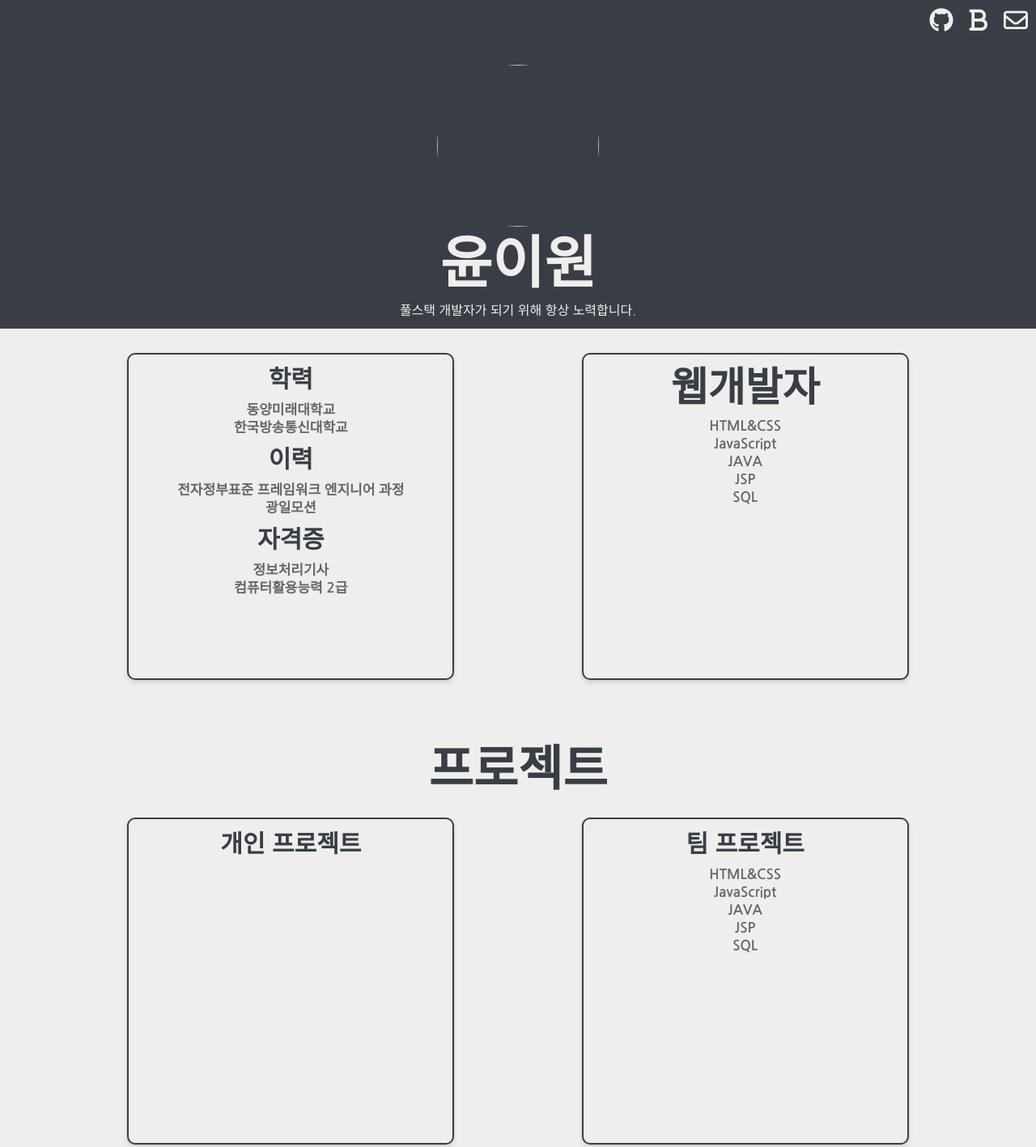
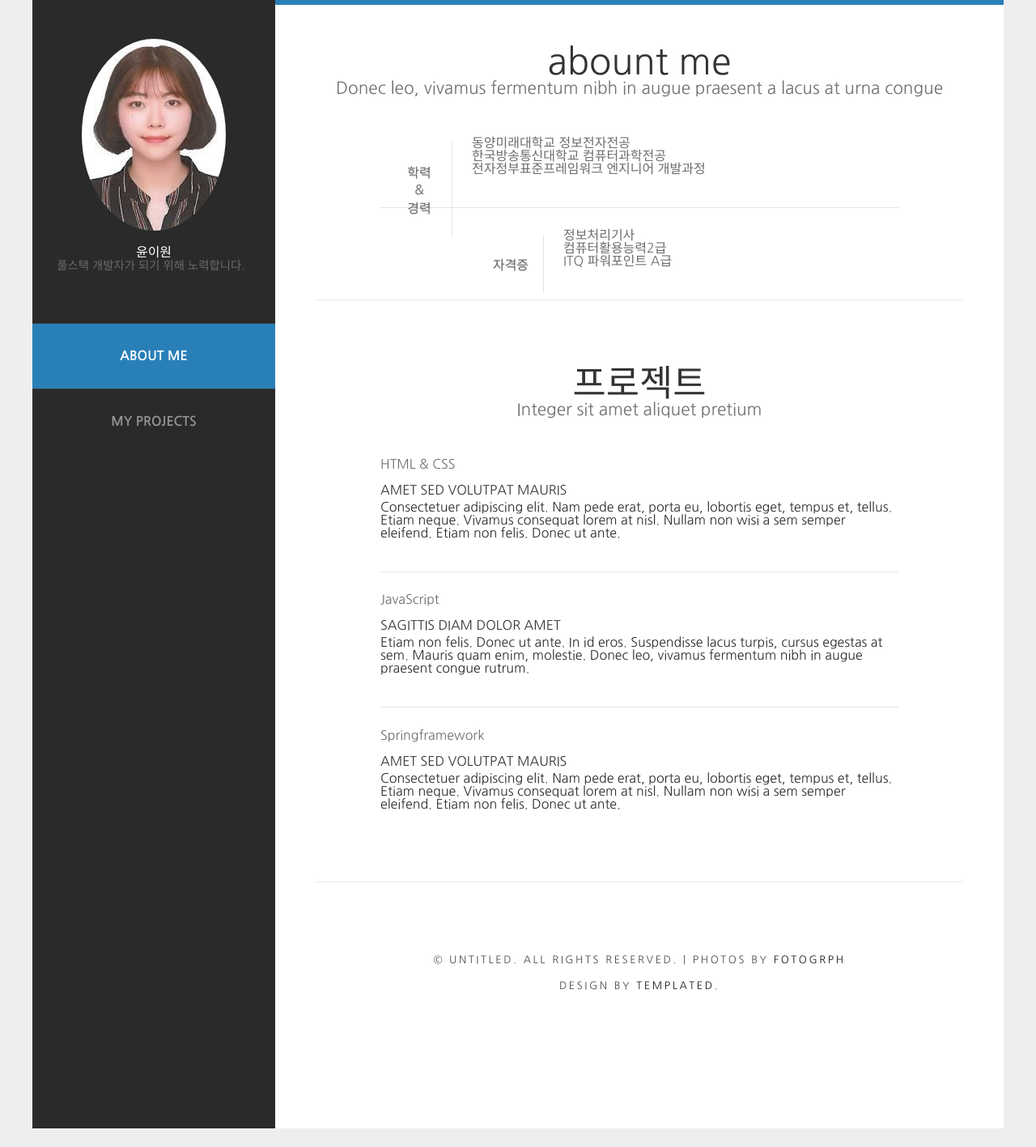
Before and after one commit to prowewon/portfolio-1.0, a plain HTML site: page index.html in a window 1280 px wide. Shown: the whole page at 81% size. After the commit the page ends 1394 px from the top, so only its background shows below. Drawn offline with Linux system fonts and the light colour scheme.

Commit message:
Update index.html

```diff
--- a/index.html
+++ b/index.html
@@ -1,59 +1,95 @@
-<!DOCTYPE html>
-<html lang="en">
+<!DOCTYPE html PUBLIC "-//W3C//DTD XHTML 1.0 Strict//EN" "http://www.w3.org/TR/xhtml1/DTD/xhtml1-strict.dtd">
+<!--
+Design by TEMPLATED
+http://templated.co
+Released for free under the Creative Commons Attribution License
+
+Name       : Skeleton
+Description: A two-column, fixed-width design with dark color scheme.
+Version    : 1.0
+Released   : 20130902
+
+-->
+<html xmlns="http://www.w3.org/1999/xhtml">
 <head>
-    <meta charset="UTF-8" />
-    <meta name="viewport" content="width=device-width, initial-scale=1.0" />
-    <link rel="stylesheet" href="styles.css"></link>
-    <script src="https://kit.fontawesome.com/a830f08f7a.js" crossorigin="anonymous"></script>
-    <title>fullstackwon's Portfolio</title>
+<meta http-equiv="Content-Type" content="text/html; charset=utf-8" />
+<title>윤이원의 포트폴리오입니다.</title>
+<meta name="keywords" content="" />
+<meta name="description" content="" />
+<link href="http://fonts.googleapis.com/css?family=Source+Sans+Pro:200,300,400,600,700,900" rel="stylesheet" />
+<link href="default.css" rel="stylesheet" type="text/css" media="all" />
+<link href="fonts.css" rel="stylesheet" type="text/css" media="all" />
+<link href="styles.css" rel="stylesheet">
+<!--[if IE 6]><link href="default_ie6.css" rel="stylesheet" type="text/css" /><![endif]-->
+
 </head>
 <body>
-    <header class="header">
-      <div class="header header__icons">
-        <a href="https://github.com/prowewon" target="_blank" class="header__icons icons"><i class="fab fa-github"></i></a>
-        <a href="https://blog.naver.com/yej7298" target="_blank" class="header__icons icons"><i class="fas fa-bold"></i></a>
-        <a href="" class="header__icons icons"><i class="far fa-envelope"></i></a>
+<div id="page" class="container">
+	<div id="header">
+		<div id="logo">
+			<img src="images/pic02.jpg" alt="" />
+			<h1><a href="#">윤이원</a></h1>
+			<span>풀스택 개발자가 되기 위해 노력합니다.</span>
 		</div>
-      <img src="images/증명사진.jpg">
-      <h1 class="header title">윤이원</h1>
-      <h2 class="header title__text">풀스택 개발자가 되기 위해 항상 노력합니다.</h2>
-    </header>
-    <div class="middle__box">
-      <div class="box">
-      <h1>학력</h1>
-        <li>동양미래대학교</li>
-        <li>한국방송통신대학교</li>
-      <h1>이력</h1>
-        <li>전자정부표준 프레임워크 엔지니어 과정</li>
-        <li>광일모션</li>
-      <h1>자격증</h1>
-        <li>정보처리기사</li>
-        <li>컴퓨터활용능력 2급</li>
-      </div>
-      <div class="box boxTwo">
-      <h1>웹개발자</h1>
-        <li>HTML&CSS</li>
-        <li>JavaScript</li>
-        <li>JAVA</li>
-        <li>JSP</li>
-        <li>SQL</li>
+		<div id="menu">
+			<ul class="menu-bar">
+				<li class="current_page_item" onclick="color(0)"><a>About Me</a></li>
+				<li onclick="color(1)"><a>My Projects</a></li>
+			</ul>
 		</div>
 	</div>
-  <h1 class="titleTwo projects__title">프로젝트</h1>
+	<div id="main">
+		<div id="welcome">
+			<div class="title">
+				<h2>Abount Me</h2>
+				<span class="byline">Donec leo, vivamus fermentum nibh in augue praesent a lacus at urna congue</span>
+			</div>
+			<ul class="style1">
+				<li class="first">
+					<p class="date">학력 <br>&<br> 경력</p>
+					<p>동양미래대학교 정보전자전공</p>
+					<p>한국방송통신대학교 컴퓨터과학전공</p>
+					<p>전자정부표준프레임워크 엔지니어 개발과정</p>
+				</li>
+				<li>
+					<p class="date">자격증</p>
+					<p>정보처리기사</p>
+					<p>컴퓨터활용능력2급</p>
+					<p>ITQ 파워포인트 A급</p>
+				</li>
+			</ul>
+		</div>
+		<div id="featured">
+			<div class="title">
+				<h2>프로젝트</h2>
+				<span class="byline">Integer sit amet aliquet pretium</span>
+			</div>
+			<ul class="style1">
+				<li class="first">
+					<p><b>HTML & CSS</b></p>
+					<h3>Amet sed volutpat mauris</h3>
+					<p><a href="#">Consectetuer adipiscing elit. Nam pede erat, porta eu, lobortis eget, tempus et, tellus. Etiam neque. Vivamus consequat lorem at nisl. Nullam non wisi a sem semper eleifend. Etiam non felis. Donec ut ante.</a></p>
+				</li>
+				<li>
+					<p><b>JavaScript</b></p>
+					<h3>Sagittis diam dolor amet</h3>
+					<p><a href="#">Etiam non felis. Donec ut ante. In id eros. Suspendisse lacus turpis, cursus egestas at sem. Mauris quam enim, molestie. Donec leo, vivamus fermentum nibh in augue praesent congue rutrum.</a></p>
+				</li>
+				<li>
+					<p><b>Springframework</b></p>
+					<h3>Amet sed volutpat mauris</h3>
+					<p><a href="#">Consectetuer adipiscing elit. Nam pede erat, porta eu, lobortis eget, tempus et, tellus. Etiam neque. Vivamus consequat lorem at nisl. Nullam non wisi a sem semper eleifend. Etiam non felis. Donec ut ante.</a></p>
+				</li>
 
-  <div class="middle__box">
-    <div class="box">
-    <h1>개인 프로젝트</h1>
-
+			</ul>
 		</div>
-    <div class="box">
-    <h1>팀 프로젝트</h1>
-      <li>HTML&CSS</li>
-      <li>JavaScript</li>
-      <li>JAVA</li>
-      <li>JSP</li>
-      <li>SQL</li>
+		<div id="copyright">
+			<span>&copy; Untitled. All rights reserved. | Photos by <a href="http://fotogrph.com/">Fotogrph</a></span>
+			<span>Design by <a href="http://templated.co" rel="nofollow">TEMPLATED</a>.</span>
+		</div>
 	</div>
 </div>
 </body>
+
+<script src="portfolio.js"></script>
 </html>
```
Lines whose indentation alone changed are shown as unchanged.
